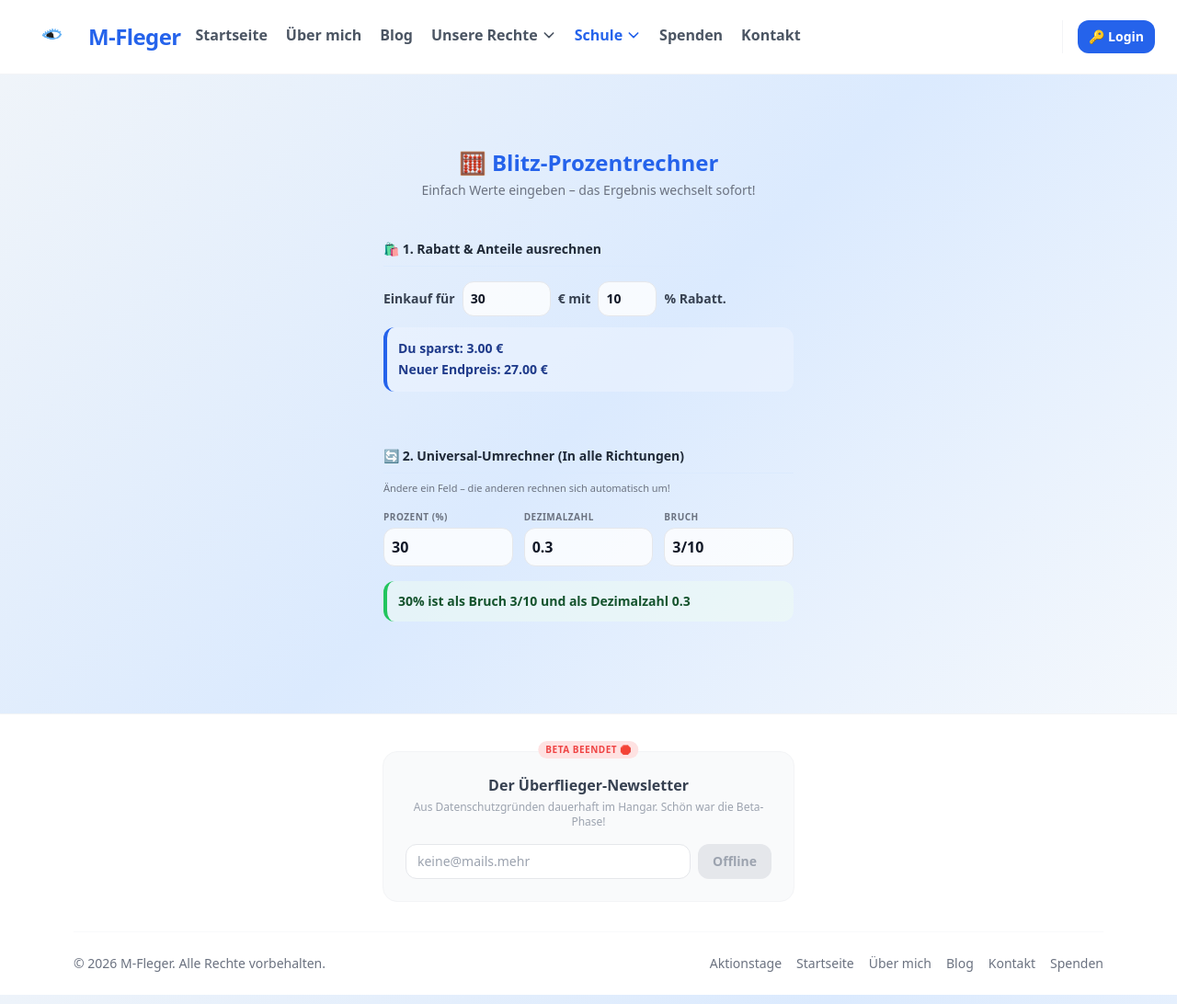
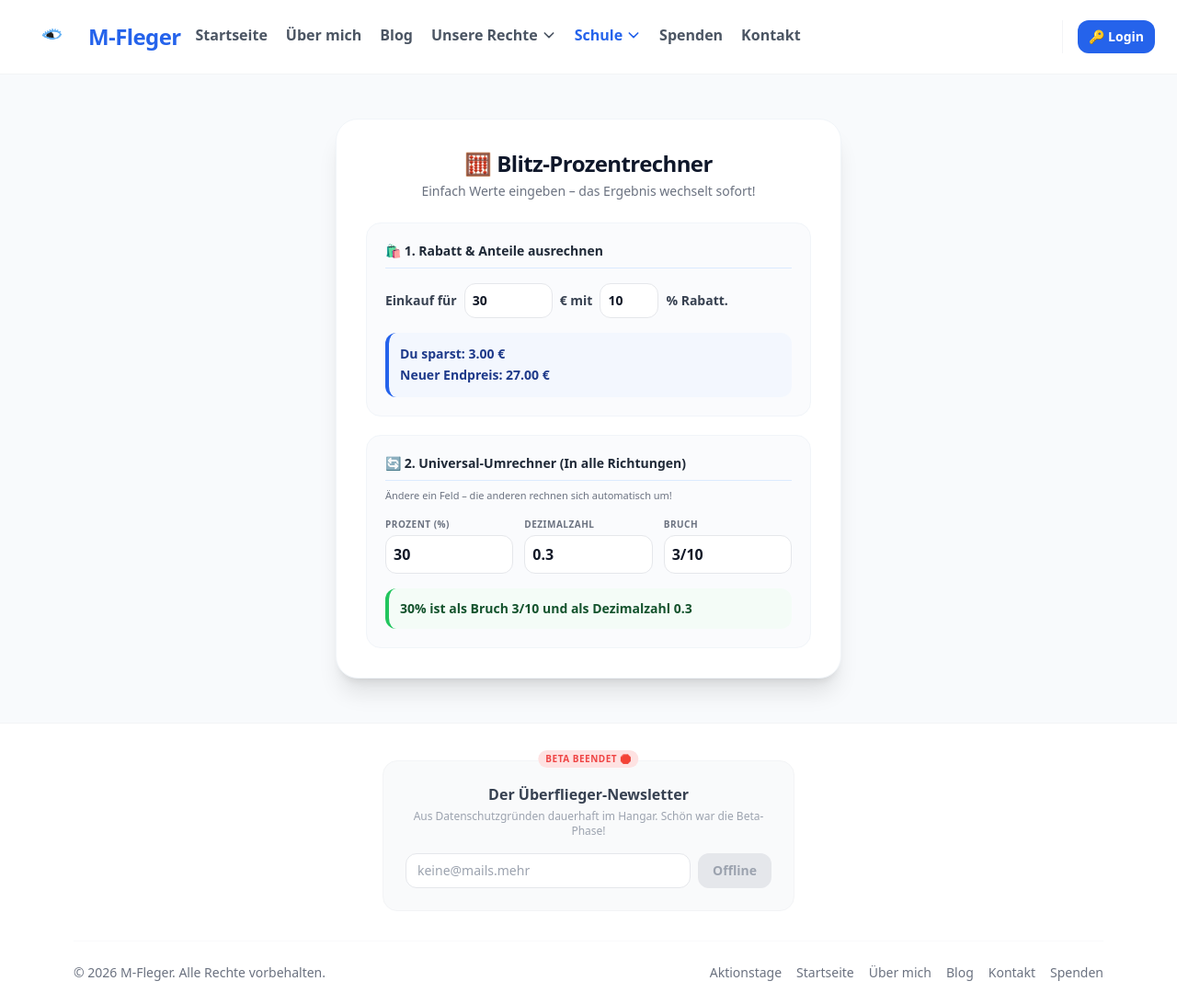
Before and after one commit to julian13053/julian13053.github.io, a Jekyll site: the page built from prozentrechner.html, in a window 1280 px wide. Shown: the whole page at 92% size. Built offline with Jekyll 4.4.1, drawn with Linux system fonts in a browser that asks for light colours; nearby versions of some CDN libraries; a script that is not in the unit is left out.

Commit message:
Update prozentrechner.html

```diff
--- a/prozentrechner.html
+++ b/prozentrechner.html
@@ -14,7 +14,7 @@ permalink: /prozentrechner.html
     <script src="https://cdn.jsdelivr.net/npm/@supabase/supabase-js@2"></script>
     <script src="https://cdn.tailwindcss.com"></script>
 </head>
-<body>
+<body class="bg-gray-50 text-gray-900 font-sans antialiased flex flex-col min-h-screen">
 
 <nav class="bg-white border-b border-gray-100 w-full relative z-50">
     <div class="w-full max-w-none px-4 md:px-6 flex items-center justify-between h-20">
@@ -71,45 +71,45 @@ permalink: /prozentrechner.html
     </div>
 </nav>
 
-<div class="w-full flex justify-center items-center py-12 px-4 min-h-[70vh]">
+<div class="w-full flex justify-center items-center py-12 px-4 flex-grow bg-slate-50">
 
-    <div class="glass-karte max-w-[550px] w-full p-8">
+    <div class="bg-white border border-slate-100 shadow-xl rounded-3xl max-w-[550px] w-full p-6 md:p-8">
 
         <div class="text-center mb-6">
-            <h1 class="text-2xl font-extrabold text-blue-600 mb-1">🧮 Blitz-Prozentrechner</h1>
+            <h1 class="text-2xl font-black tracking-tight text-slate-900 mb-1">🧮 Blitz-Prozentrechner</h1>
             <p class="text-gray-500 text-sm">Einfach Werte eingeben – das Ergebnis wechselt sofort!</p>
         </div>
 
-        <div class="glass-sub-abschnitt p-5 mb-5">
+        <div class="bg-slate-50/70 border border-slate-100 p-5 rounded-2xl mb-5">
             <h2 class="text-sm font-bold text-gray-800 border-b border-blue-100 pb-2 mb-4">🛍️ 1. Rabatt & Anteile ausrechnen</h2>
-            <div class="flex flex-wrap gap-2 items-center text-sm font-semibold text-gray-700 mb-3">
+            <div class="flex flex-wrap gap-2 items-center text-sm font-semibold text-gray-700 mb-4">
                 <span>Einkauf für</span>
-                <input type="number" id="rabattPreis" class="p-2 border border-gray-200 bg-white/80 rounded-xl font-bold text-gray-900 outline-none focus:border-blue-500 focus:bg-white w-24" value="30" oninput="rechneRabatt()">
+                <input type="number" id="rabattPreis" class="p-2 border border-gray-200 bg-white rounded-xl font-bold text-gray-900 outline-none focus:border-blue-500 w-24 transition-all" value="30" oninput="rechneRabatt()">
                 <span>€ mit</span>
-                <input type="number" id="rabattProzent" class="p-2 border border-gray-200 bg-white/80 rounded-xl font-bold text-gray-900 outline-none focus:border-blue-500 focus:bg-white w-16" value="10" oninput="rechneRabatt()">
+                <input type="number" id="rabattProzent" class="p-2 border border-gray-200 bg-white rounded-xl font-bold text-gray-900 outline-none focus:border-blue-500 w-16 transition-all" value="10" oninput="rechneRabatt()">
                 <span>% Rabatt.</span>
             </div>
-            <div id="rabattErgebnis" class="bg-blue-50/50 border-l-4 border-blue-600 p-3 rounded-xl text-sm text-blue-900 font-bold leading-relaxed"></div>
+            <div id="rabattErgebnis" class="bg-blue-50/60 border-l-4 border-blue-600 p-3 rounded-xl text-sm text-blue-900 font-bold leading-relaxed"></div>
         </div>
 
-        <div class="glass-sub-abschnitt p-5">
+        <div class="bg-slate-50/70 border border-slate-100 p-5 rounded-2xl">
             <h2 class="text-sm font-bold text-gray-800 border-b border-blue-100 pb-2 mb-2">🔄 2. Universal-Umrechner (In alle Richtungen)</h2>
             <p class="text-[11px] text-gray-500 mb-4">Ändere ein Feld – die anderen rechnen sich automatisch um!</p>
             <div class="grid grid-cols-1 sm:grid-cols-3 gap-3">
                 <div class="flex flex-col gap-1">
                     <label class="text-[10px] font-bold text-gray-500 uppercase tracking-wider">Prozent (%)</label>
-                    <input type="number" id="convProzent" class="p-2 border border-gray-200 bg-white/80 rounded-xl font-bold text-gray-900 outline-none focus:border-blue-500 focus:bg-white" value="30" oninput="vonProzent()">
+                    <input type="number" id="convProzent" class="p-2 border border-gray-200 bg-white rounded-xl font-bold text-gray-900 outline-none focus:border-blue-500 transition-all" value="30" oninput="vonProzent()">
                 </div>
                 <div class="flex flex-col gap-1">
                     <label class="text-[10px] font-bold text-gray-500 uppercase tracking-wider">Dezimalzahl</label>
-                    <input type="number" id="convDezimal" class="p-2 border border-gray-200 bg-white/80 rounded-xl font-bold text-gray-900 outline-none focus:border-blue-500 focus:bg-white" value="0.3" step="0.01" oninput="vonDezimal()">
+                    <input type="number" id="convDezimal" class="p-2 border border-gray-200 bg-white rounded-xl font-bold text-gray-900 outline-none focus:border-blue-500 transition-all" value="0.3" step="0.01" oninput="vonDezimal()">
                 </div>
                 <div class="flex flex-col gap-1">
                     <label class="text-[10px] font-bold text-gray-500 uppercase tracking-wider">Bruch</label>
-                    <input type="text" id="convBruch" class="p-2 border border-gray-200 bg-white/80 rounded-xl font-bold text-gray-900 outline-none focus:border-blue-500 focus:bg-white" value="3/10" oninput="vonBruch()">
+                    <input type="text" id="convBruch" class="p-2 border border-gray-200 bg-white rounded-xl font-bold text-gray-900 outline-none focus:border-blue-500 transition-all" value="3/10" oninput="vonBruch()">
                 </div>
             </div>
-            <div id="umrechnungInfo" class="mt-4 bg-green-50/50 border-l-4 border-green-500 p-3 rounded-xl text-sm text-green-900 font-bold"></div>
+            <div id="umrechnungInfo" class="mt-4 bg-green-50/60 border-l-4 border-green-500 p-3 rounded-xl text-sm text-green-900 font-bold"></div>
         </div>
     </div>
 </div>
```
Also changed, not shown: other parts of prozentrechner.html (+47 -13 lines).
